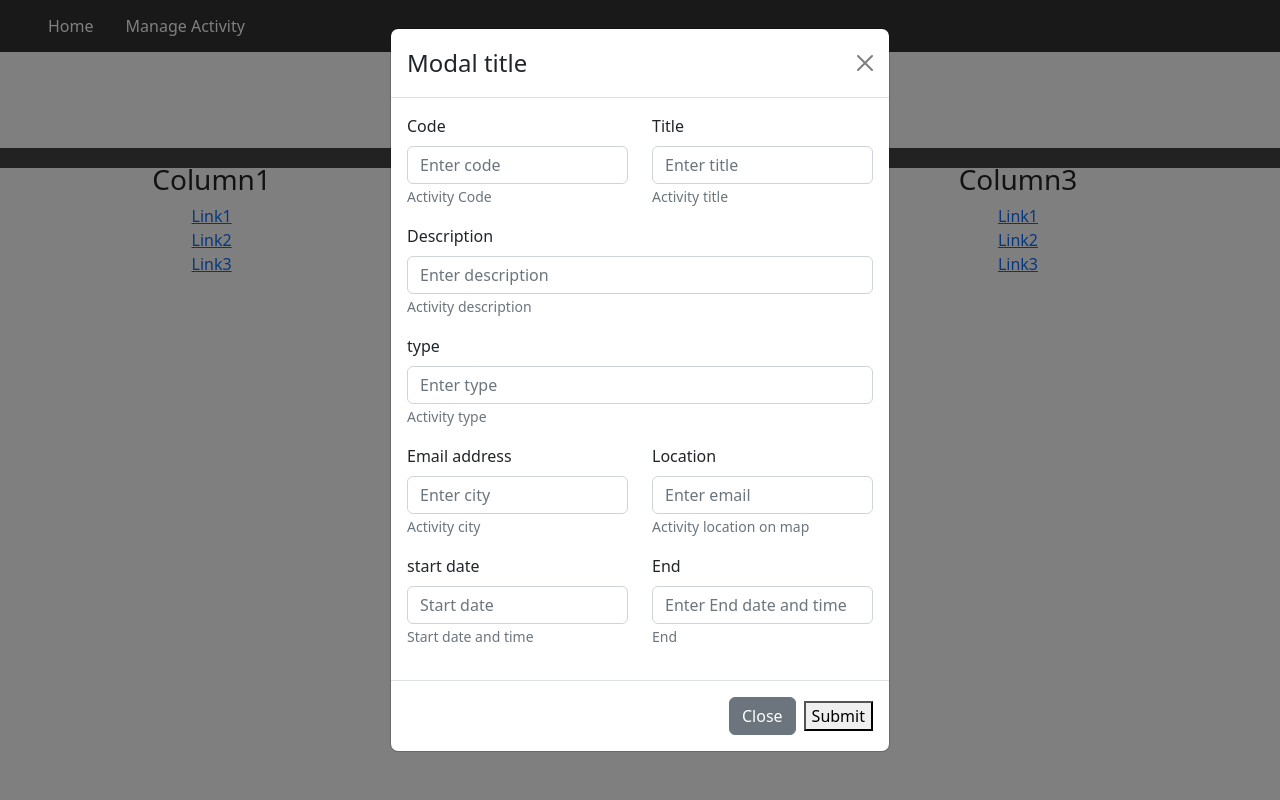
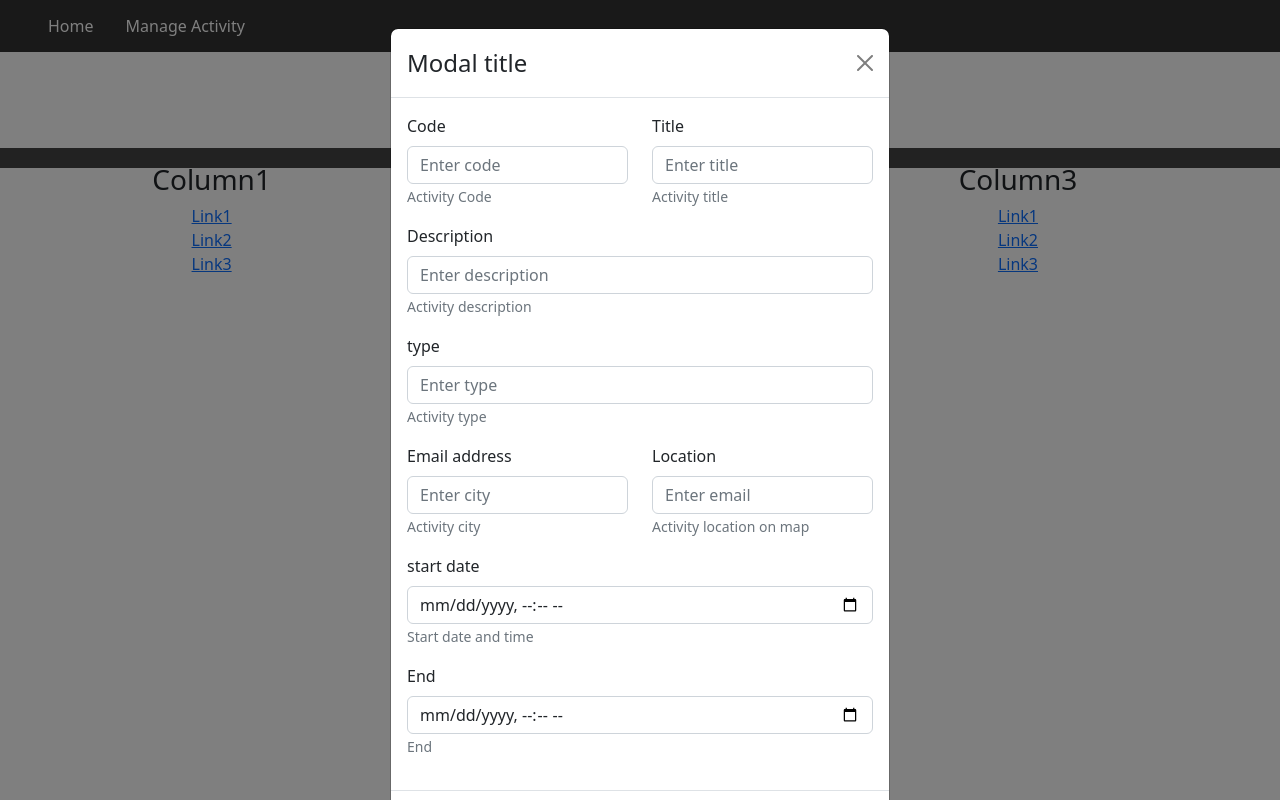
Before and after one commit to arashtajdar/sample-react, a React (Create React App) app: page /manage-activities in a window 1280 px wide. Both pictures are taken after a click on the button "Create New Activity". Built offline with nearby package versions, Linux system fonts and the light colour scheme.

Commit message:
Change date inputs

```diff
--- a/src/components/CreateNewActivity.tsx
+++ b/src/components/CreateNewActivity.tsx
@@ -147,7 +147,7 @@ function CreateNewActivity() {
                                 <Form.Group className="mb-3" controlId="formBasicEmail">
                                     <Form.Label>start date</Form.Label>
                                     <Form.Control
-                                        type="text"
+                                        type="datetime-local"
                                         placeholder="Start date"
                                         value={start}
                                         onChange={(e) => setStart(e.target.value)}
@@ -162,7 +162,7 @@ function CreateNewActivity() {
                                 <Form.Group className="mb-3" controlId="formBasicEmail">
                                     <Form.Label>End</Form.Label>
                                     <Form.Control
-                                        type="text"
+                                        type="datetime-local"
                                         placeholder="Enter End date and time"
                                         value={end}
                                         onChange={(e) => setEnd(e.target.value)}
```
